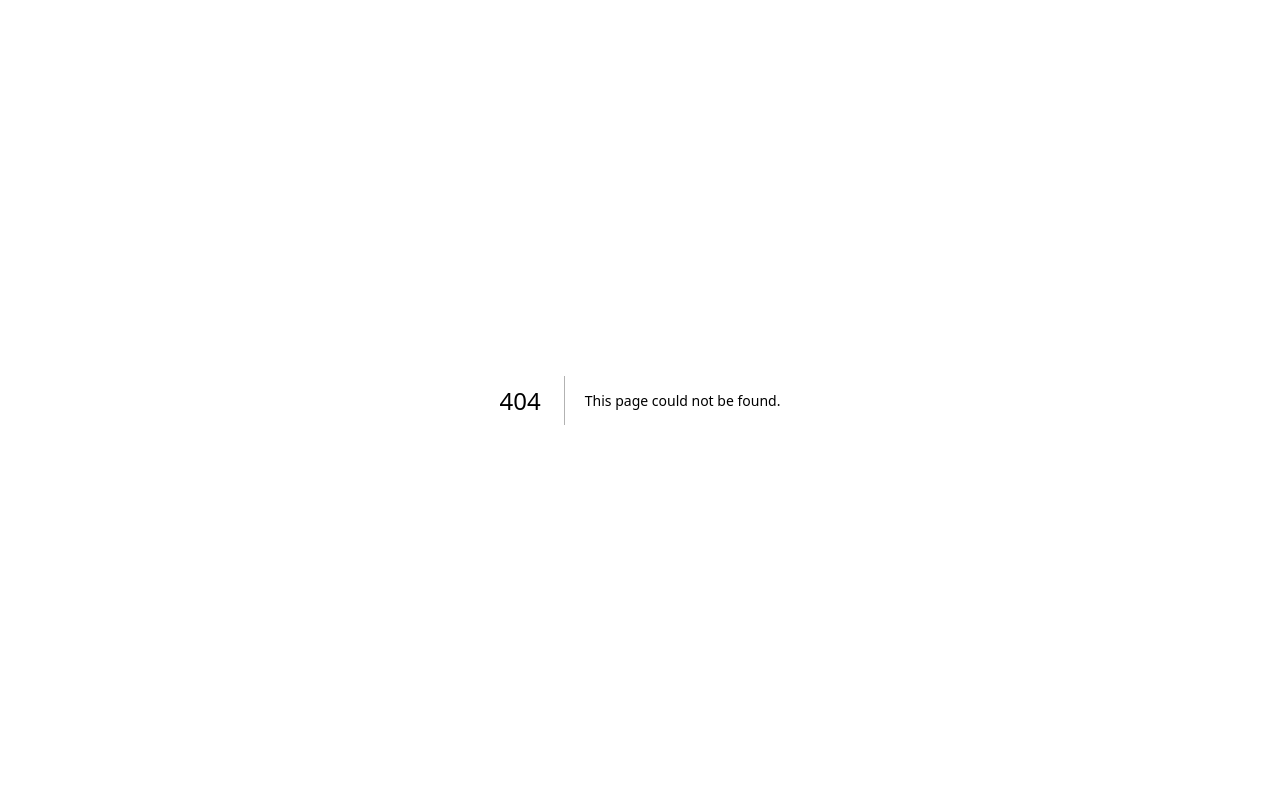
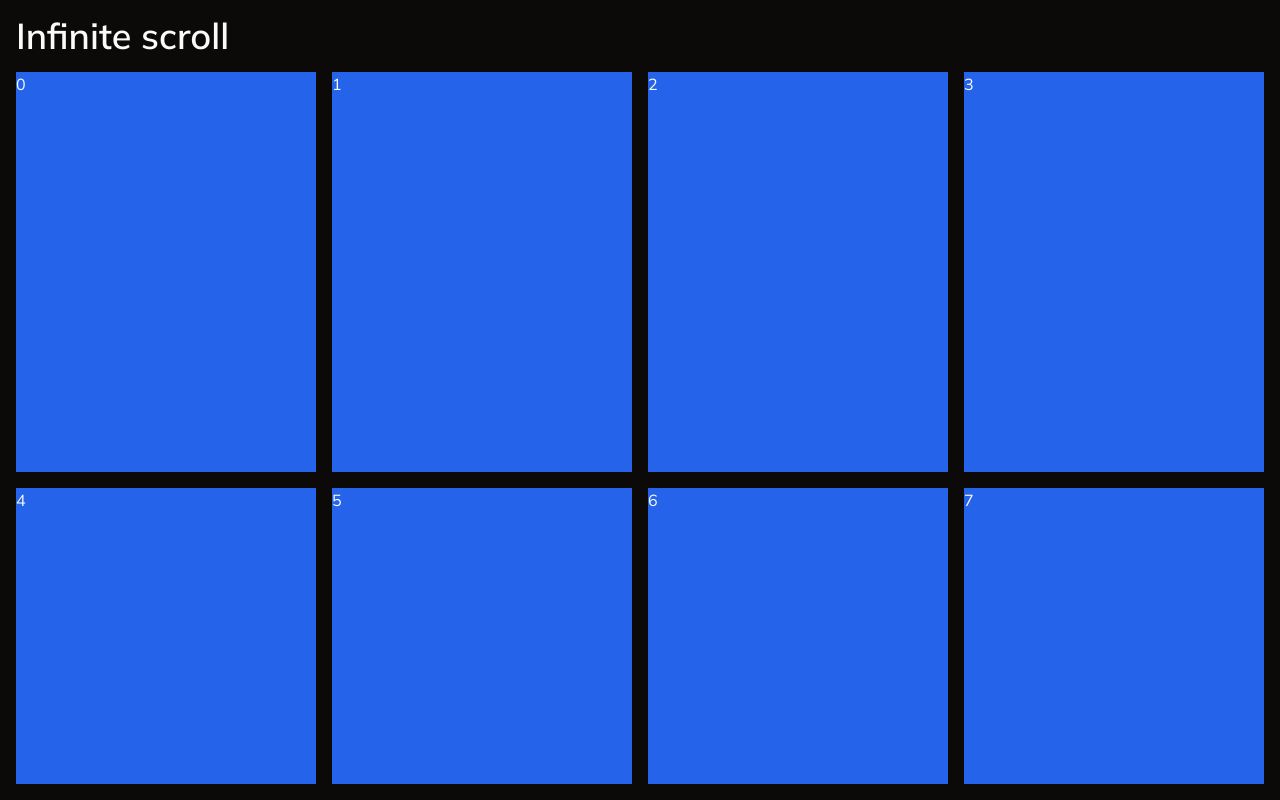
Before and after one commit to gokuls-codes/playground, a Next.js app: page /infinite-scroll in a window 1280 px wide. Before the commit this address had no page. Built offline with nearby package versions, Linux system fonts and the light colour scheme.

Commit message:
added an infinite scroll test component

```diff
--- a/package.json
+++ b/package.json
@@ -12,6 +12,7 @@
     "@radix-ui/react-dialog": "^1.1.6",
     "@radix-ui/react-label": "^2.1.0",
     "@radix-ui/react-popover": "^1.1.6",
+    "@radix-ui/react-scroll-area": "^1.2.3",
     "@radix-ui/react-slot": "^1.1.0",
     "class-variance-authority": "^0.7.0",
     "clsx": "^2.1.1",
--- a/src/app/globals.css
+++ b/src/app/globals.css
@@ -44,3 +44,14 @@ body {
     @apply bg-background text-foreground;
   }
 }
+
+
+
+@layer base {
+  * {
+    @apply border-border outline-ring/50;
+  }
+  body {
+    @apply bg-background text-foreground;
+  }
+}
--- /dev/null
+++ b/src/app/infinite-scroll/page.tsx
@@ -0,0 +1,13 @@
+import InfiniteScroll from "@/components/test/infinite-scroll";
+import React from "react";
+
+const InfiniteScrollPage = () => {
+  return (
+    <main className=" h-screen p-4 flex flex-col gap-4">
+      <h1 className=" text-4xl font-semibold">Infinite scroll</h1>
+      <InfiniteScroll />
+    </main>
+  );
+};
+
+export default InfiniteScrollPage;
--- /dev/null
+++ b/src/components/test/infinite-scroll.tsx
@@ -0,0 +1,49 @@
+"use client";
+
+import React, { useState } from "react";
+import { ScrollArea } from "../ui/scroll-area";
+
+const InfiniteScroll = () => {
+  const elementHeight = 400;
+  const numberOfRows = 200;
+
+  const [scrollTop, setScrollTop] = useState(0);
+  const startIndex = Math.max(0, Math.floor(scrollTop / elementHeight));
+  const renderedRows = 5;
+  //   let renderedNodesCount = 40;
+  const nodesPerRow = 4;
+
+  const renderedNodesCount = Math.min(
+    numberOfRows - startIndex,
+    renderedRows * nodesPerRow
+  );
+
+  return (
+    <ScrollArea
+      className=" flex-1 overflow-y-auto"
+      onScroll={(e) => {
+        console.log("scroll event");
+        setScrollTop(e.currentTarget.scrollTop);
+      }}
+    >
+      <div style={{ height: numberOfRows * elementHeight }}>
+        <div className=" w-full ">
+          <div
+            style={{
+              transform: `translateY(${startIndex * elementHeight}px)`,
+            }}
+            className=" grid grid-cols-4 w-full gap-4"
+          >
+            {Array.from({ length: renderedNodesCount }).map((_, index) => (
+              <div key={index} className=" bg-blue-600 h-[400px]">
+                {index + startIndex * nodesPerRow}
+              </div>
+            ))}
+          </div>
+        </div>
+      </div>
+    </ScrollArea>
+  );
+};
+
+export default InfiniteScroll;
--- /dev/null
+++ b/src/components/ui/scroll-area.tsx
@@ -0,0 +1,48 @@
+"use client"
+
+import * as React from "react"
+import * as ScrollAreaPrimitive from "@radix-ui/react-scroll-area"
+
+import { cn } from "@/lib/utils"
+
+const ScrollArea = React.forwardRef<
+  React.ElementRef<typeof ScrollAreaPrimitive.Root>,
+  React.ComponentPropsWithoutRef<typeof ScrollAreaPrimitive.Root>
+>(({ className, children, ...props }, ref) => (
+  <ScrollAreaPrimitive.Root
+    ref={ref}
+    className={cn("relative overflow-hidden", className)}
+    {...props}
+  >
+    <ScrollAreaPrimitive.Viewport className="h-full w-full rounded-[inherit]">
+      {children}
+    </ScrollAreaPrimitive.Viewport>
+    <ScrollBar />
+    <ScrollAreaPrimitive.Corner />
+  </ScrollAreaPrimitive.Root>
+))
+ScrollArea.displayName = ScrollAreaPrimitive.Root.displayName
+
+const ScrollBar = React.forwardRef<
+  React.ElementRef<typeof ScrollAreaPrimitive.ScrollAreaScrollbar>,
+  React.ComponentPropsWithoutRef<typeof ScrollAreaPrimitive.ScrollAreaScrollbar>
+>(({ className, orientation = "vertical", ...props }, ref) => (
+  <ScrollAreaPrimitive.ScrollAreaScrollbar
+    ref={ref}
+    orientation={orientation}
+    className={cn(
+      "flex touch-none select-none transition-colors",
+      orientation === "vertical" &&
+        "h-full w-2.5 border-l border-l-transparent p-[1px]",
+      orientation === "horizontal" &&
+        "h-2.5 flex-col border-t border-t-transparent p-[1px]",
+      className
+    )}
+    {...props}
+  >
+    <ScrollAreaPrimitive.ScrollAreaThumb className="relative flex-1 rounded-full bg-border" />
+  </ScrollAreaPrimitive.ScrollAreaScrollbar>
+))
+ScrollBar.displayName = ScrollAreaPrimitive.ScrollAreaScrollbar.displayName
+
+export { ScrollArea, ScrollBar }
```
Also changed, not shown: 1 other file (tests, documents, lock files or other folders).
